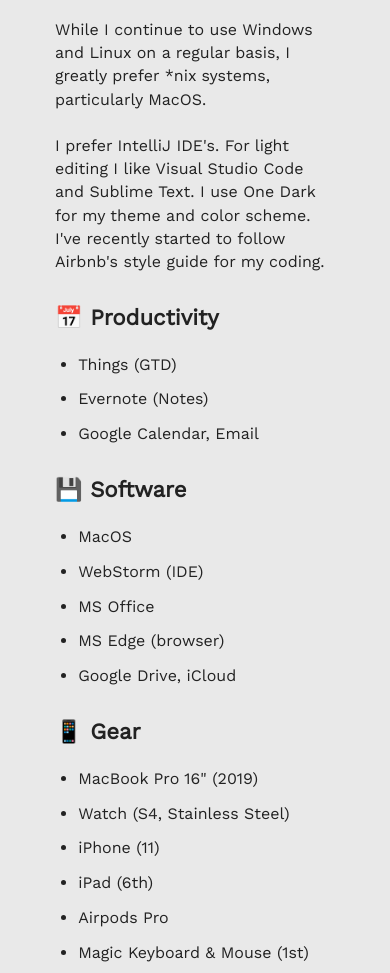
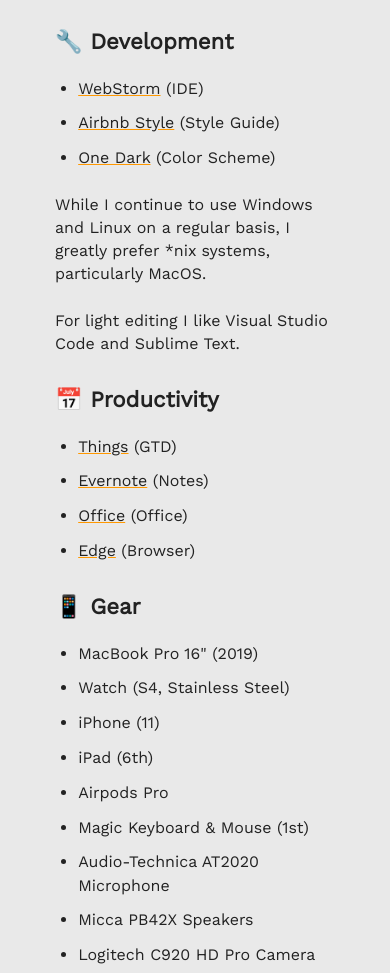
Before and after one commit to fjs138/frankjs.net, a Gatsby site: page /uses in a window 390 px wide. Shown: the part 558-1531 px from the top of the page. Built offline with nearby package versions, Linux system fonts and the light colour scheme; Gatsby itself is replaced by a stand-in of ours; a web font is replaced by a local one.

Commit message:
fixing text overflow issues in header title on iphone

```diff
--- a/src/components/header.module.scss
+++ b/src/components/header.module.scss
@@ -4,6 +4,10 @@
   top: 0;
   width: 100%;
   color: inherit;
+  /*
+  margin: auto;
+  */
+
 }
 
 .nav-item {
@@ -16,7 +20,8 @@
 }
 
 .title {
-  font-size: 3rem;
+  //font-size: 3rem;
+  font-size: 13vw;
   text-decoration: none;
 }
 
--- a/src/pages/blog.js
+++ b/src/pages/blog.js
@@ -29,7 +29,9 @@
           <li className={blogStyles.post}>
             <Link to={`/blog/${edge.node.slug}`}>
               <h2>{edge.node.title}</h2>
+{/*
               <p>{edge.node.publishedDate}</p>
+*/}
             </Link>
           </li>
         ))}
--- a/src/pages/uses.js
+++ b/src/pages/uses.js
@@ -10,29 +10,48 @@
       <h1>./Uses</h1>
       <h2>What I use in my daily workflow:</h2>
       <h3>🔧 Development</h3>
-      <p>
+      <ul>
+        <li><a href="https://www.jetbrains.com"target="_blank" rel="noreferrer"> WebStorm</a> {' '} (IDE)</li>
+        <li>
+          <a href="https://airbnb.io/javascript/" target="_blank" rel="noreferrer">
+            Airbnb Style
+          </a>
+          {' '}
+          (Style Guide)
+        </li>
+        <li>
+          <a href="https://binaryify.github.io/OneDark-Pro/#/?id=about" target="_blank" rel="noreferrer">
+            One Dark
+          </a>
+          {' '}
+          (Color Scheme)
+        </li>
+      </ul><p>
         While I continue to use Windows and Linux on a regular basis, I greatly
         prefer *nix systems, particularly MacOS.
       </p>
       <p>
-        I prefer IntelliJ IDE's. For light editing I like Visual Studio Code and
-        Sublime Text. I use One Dark for my theme and color scheme. I've
-        recently started to follow Airbnb's style guide for my coding.
+       For light editing I like Visual Studio Code and
+        Sublime Text.
       </p>
       <h3>📅️ Productivity</h3>
       <ul>
-        <li>Things (GTD) </li>
-        <li>Evernote (Notes)</li>
-        <li>Google Calendar, Email</li>
-      </ul>
-
-      <h3>💾 Software</h3>
-      <ul>
-        <li>MacOS</li>
-        <li>WebStorm (IDE)</li>
-        <li>MS Office</li>
-        <li>MS Edge (browser)</li>
-        <li>Google Drive, iCloud</li>
+        <li>
+          <a href="https://culturedcode.com" target="_blank" rel="noreferrer">
+            Things
+          </a>
+          {' '}
+          (GTD)
+        </li>
+        <li>
+          <a href="https://evernote.com" target="_blank" rel="noreferrer">
+            Evernote
+          </a>
+          {' '}
+          (Notes)
+        </li>
+        <li><a href="https://www.microsoft.com/office" target="_blank" rel="noreferrer"> Office</a> {' '} (Office)</li>
+        <li><a href="https://www.microsoft.com/edge"target="_blank" rel="noreferrer"> Edge</a> {' '} (Browser)</li>
       </ul>
 
       <h3>📱 Gear</h3>
--- a/src/templates/blog.js
+++ b/src/templates/blog.js
@@ -32,7 +32,7 @@
     <Layout>
       <Head title={props.data.contentfulBlogPost.title} />
       <h1>{props.data.contentfulBlogPost.title}</h1>
-      <p>{props.data.contentfulBlogPost.publishedDate}</p>
+      { /* <p>{props.data.contentfulBlogPost.publishedDate}</p> */ }
 
       {documentToReactComponents(
         JSON.parse(props.data.contentfulBlogPost.body.raw, options),
```
